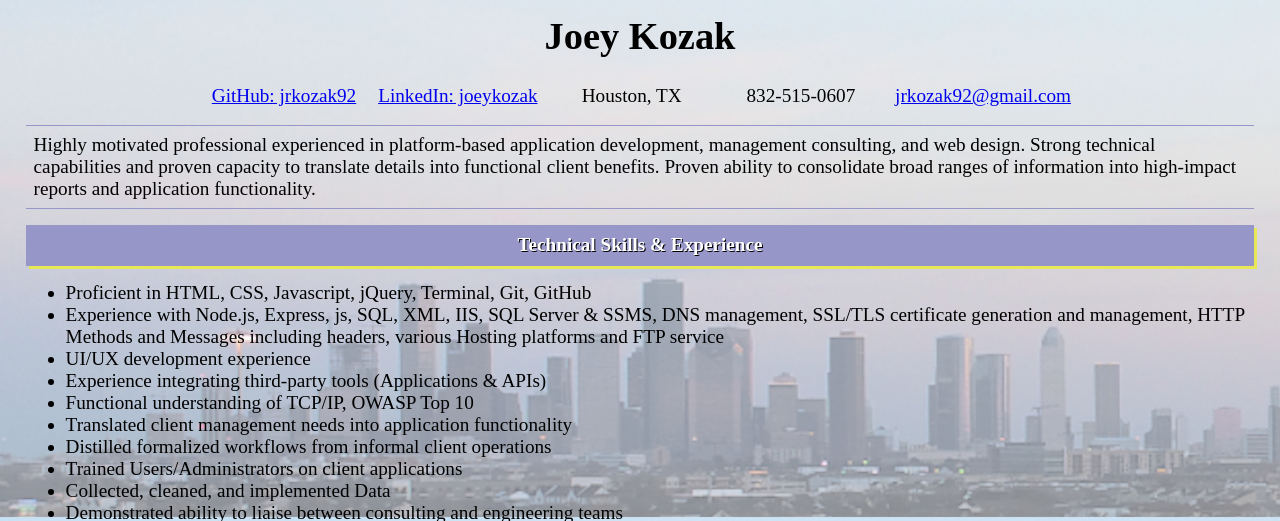
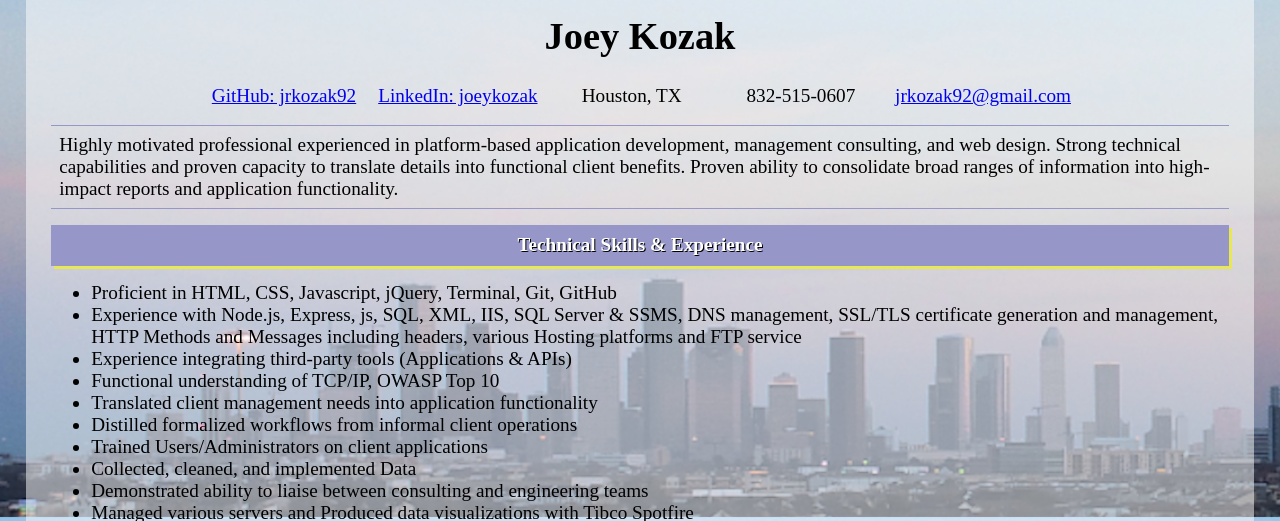
Before and after one commit to jrkozak92/portfolio, a website: page html/resume.html in a window 1280 px wide. Shown: the part 283-804 px from the top of the page. Drawn offline with nearby package versions, Linux system fonts and the light colour scheme.

Commit message:
Styling tweaks

```diff
--- a/html/resume.html
+++ b/html/resume.html
@@ -46,7 +46,6 @@
         <!-- GA syllabus info -->
           <li>Proficient in HTML, CSS, Javascript, jQuery, Terminal, Git, GitHub</li>
           <li>Experience with Node.js, Express, js, SQL, XML, IIS, SQL Server & SSMS, DNS management, SSL/TLS certificate generation and management, HTTP Methods and Messages including headers, various Hosting platforms and FTP service</li>
-          <li>UI/UX development experience</li>
           <li>Experience integrating third-party tools (Applications & APIs)</li>
           <li>Functional understanding of TCP/IP, OWASP Top 10</li>
           <li>Translated client management needs into application functionality</li>
--- a/style/style.css
+++ b/style/style.css
@@ -277,9 +277,8 @@ nav ion-icon {
   flex-flow: column nowrap;
   justify-content:flex-start;
   align-items:center;
-  max-width:1300px;
   padding:2%;
-  margin:0 auto 2% auto;
+  margin:2%;
   background-color: rgba(255,255,255,.5);
 }
 
@@ -548,4 +547,10 @@ nav ion-icon {
   .project {
     flex:0 3 32%;
   }
+
+  #resume-container {
+    max-width:1300px;
+    align-self:center;
+    margin-top:0;
+  }
 }
```
